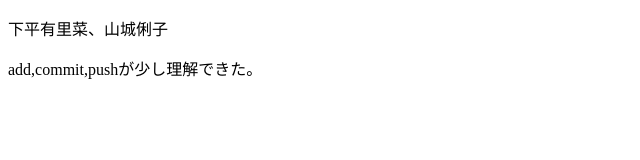
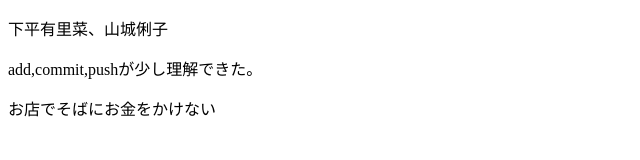
Before and after one commit to rlxo-7/kadasapo, a plain HTML site: page index.html in a window 1280 px wide. Shown: the whole page, without its empty margins (0-640 px from the left). Drawn offline with Linux system fonts and the light colour scheme.

Commit message:
共通点

```diff
--- a/index.html
+++ b/index.html
@@ -8,5 +8,6 @@
 <body>
     <p>下平有里菜、山城俐子</p>
     <p>add,commit,pushが少し理解できた。</p>
+    <p>お店でそばにお金をかけない</p>
 </body>
 </html>
```
